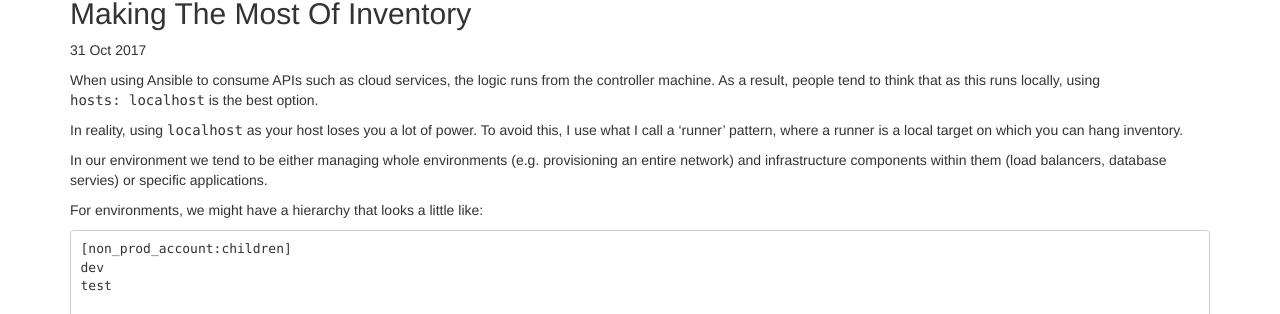
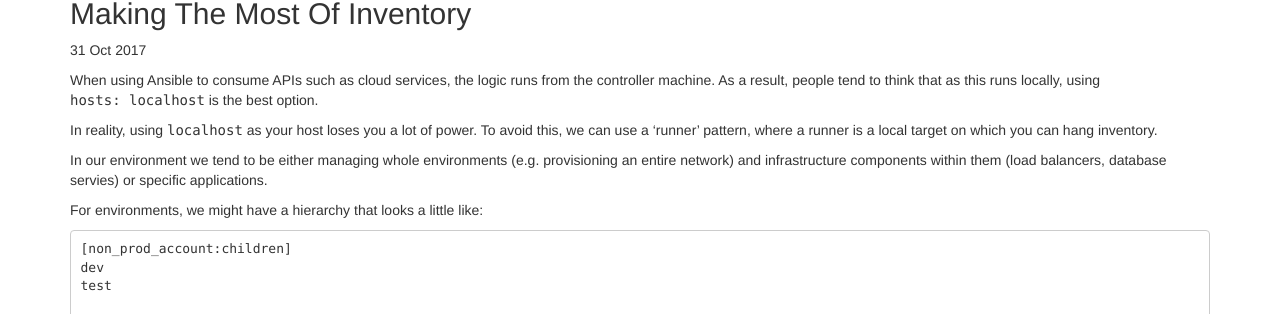
Before and after one commit to willthames/willthames.github.io, a Jekyll site: the page built from _posts/2017-10-31-making-the-most-of-inventory.markdown, in a window 1280 px wide. Shown: the part 173-487 px from the top of the page. Built offline with Jekyll 4.4.1, drawn with Linux system fonts in a browser that asks for light colours; our own code applies the rules of GitHub Pages for plain Markdown files.

Commit message:
Tidy language

```diff
--- a/_posts/2017-10-31-making-the-most-of-inventory.markdown
+++ b/_posts/2017-10-31-making-the-most-of-inventory.markdown
@@ -4,7 +4,7 @@
 the best option.
 
 In reality, using `localhost` as your host loses you a lot of power.
-To avoid this, I use what I call a 'runner' pattern, where a runner
+To avoid this, we can use a 'runner' pattern, where a runner
 is a local target on which you can hang inventory.
 
 In our environment we tend to be either managing whole environments
```
